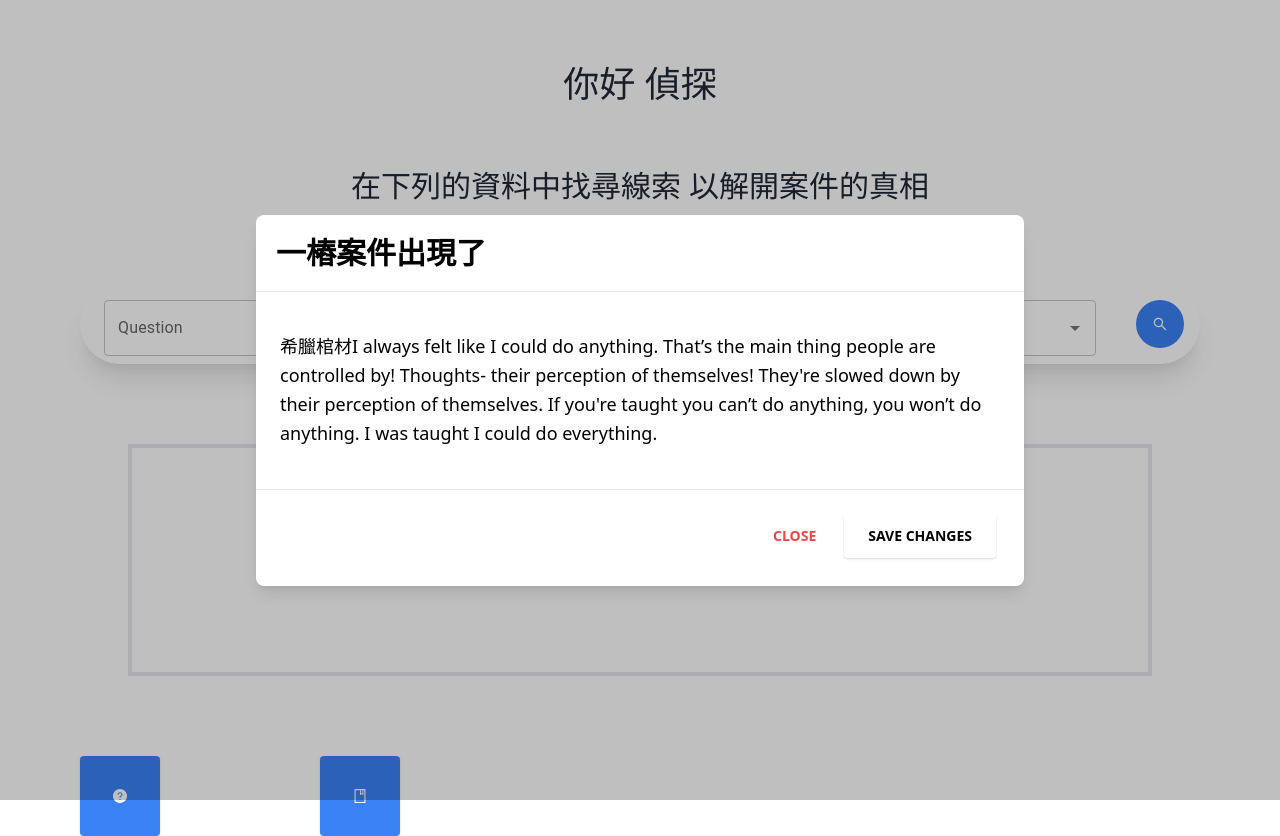
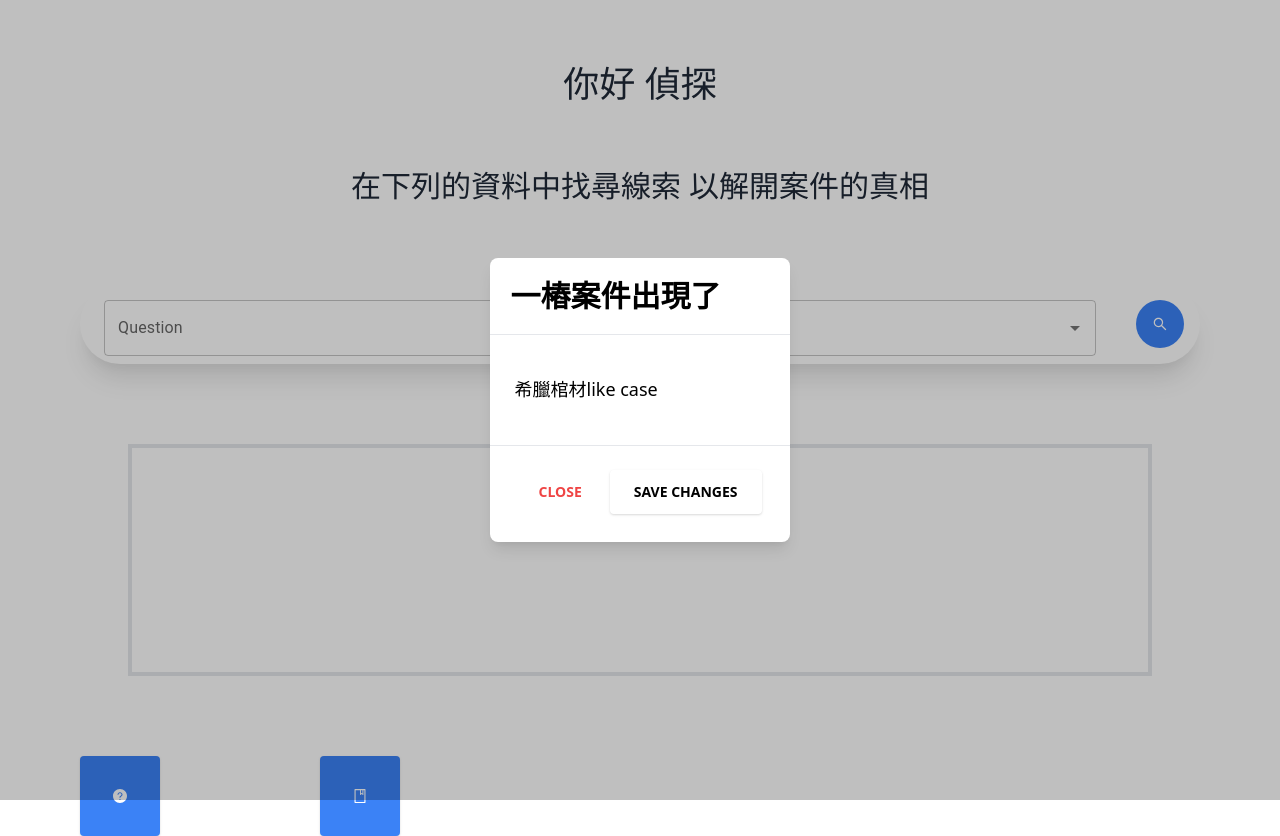
Before and after one commit to shulaplai/nextjs-detective-game, a Next.js app: page / in a window 1280 px wide. Built offline with nearby package versions, Linux system fonts and the light colour scheme.

Commit message:
Update helpicon.js

```diff
--- a/components/helpicon.js
+++ b/components/helpicon.js
@@ -36,11 +36,7 @@ const HelpIcon = () => {
                 {/*body*/}
                 <div className="relative p-6 flex-auto">
                   <p className="my-4 text-blueGray-500 text-lg leading-relaxed">
-                    希臘棺材I always felt like I could do anything. That’s the main
-                    thing people are controlled by! Thoughts- their perception
-                    of themselves! They're slowed down by their perception of
-                    themselves. If you're taught you can’t do anything, you
-                    won’t do anything. I was taught I could do everything.
+                    希臘棺材like case
                   </p>
                 </div>
                 {/*footer*/}
```
